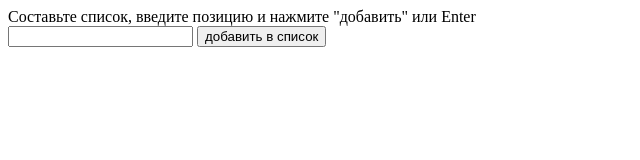
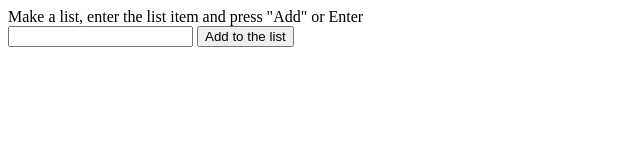
Before and after one commit to VorontsovS/220613-F2-JS-Array, a plain HTML site: page index.html in a window 1280 px wide. Shown: the whole page, without its empty margins (0-640 px from the left). Drawn offline with Linux system fonts and the light colour scheme.

Commit message:
220613-1

```diff
--- a/index.html
+++ b/index.html
@@ -9,11 +9,11 @@
 </head>
 <body>
     <div>
-        Составьте список, введите позицию и нажмите "добавить" или Enter
+        Make a list, enter the list item and press "Add" or Enter
     </div>
     <input type="text" name="text">
 
-    <input type="submit" value="добавить в список">
+    <input type="submit" value="Add to the list">
     <ol class="root">
 
     </ol>
```
